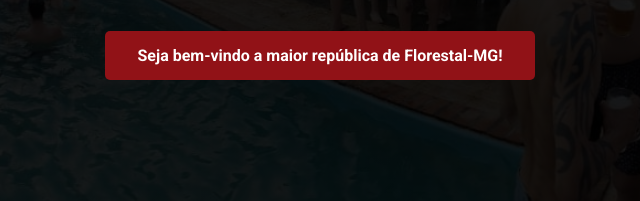
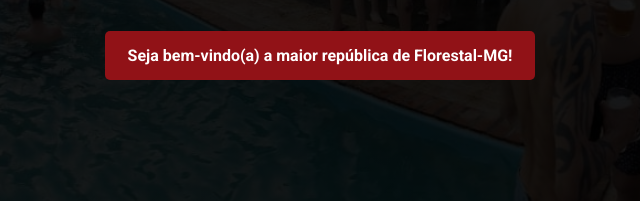
Before and after one commit to netohd/repbo, a plain HTML site: page index.html in a window 1280 px wide. Shown: the part 513-714 px from the top of the page, 320-960 px from the left. Drawn offline with Linux system fonts and the light colour scheme.

Commit message:
Corrections and deploy

```diff
--- a/index.html
+++ b/index.html
@@ -29,7 +29,7 @@
             <div id="banner-info">
                 <!-- <h1>Bem vindo à República B.O.</h1> -->
                 <img src="img/brasao.png" alt="república b.o.">
-                <p>Seja bem-vindo a maior república de Florestal-MG!</p>
+                <p>Seja bem-vindo(a) a maior república de Florestal-MG!</p>
             </div>
         </div>
         <!-- end -->
```
